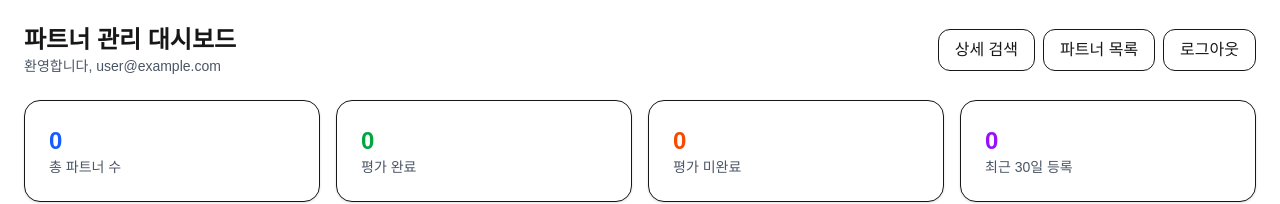
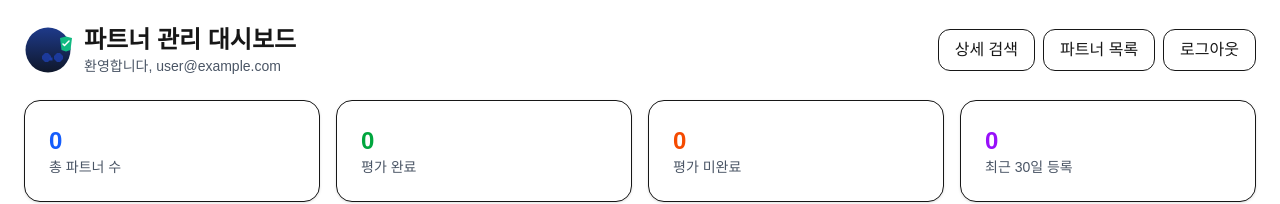
Before and after one commit to codecamp79/partner-manager, a Next.js app: page / in a window 1280 px wide. Shown: the top 204 px of the page. Built offline with nearby package versions, Linux system fonts and the light colour scheme; no server answers; the database is empty; sample sign-in values are in the browser's storage.

Commit message:
Add partner icon component and apply to homepage

```diff
--- a/src/app/page.tsx
+++ b/src/app/page.tsx
@@ -20,6 +20,7 @@ import {
 import Link from 'next/link';
 import { getUserPermissions, updateLastLogin } from '@/lib/auth';
 import { Permission, UserRole } from '@/lib/types';
+import PartnerIcon from '@/components/PartnerIcon';
 
 type Partner = {
   id: string;
@@ -220,9 +221,12 @@ export default function HomePage() {
   return (
     <div className="min-h-screen p-6">
       <div className="flex items-center justify-between mb-6">
-        <div>
-          <h1 className="text-2xl font-bold">파트너 관리 대시보드</h1>
-          <p className="text-sm text-gray-600">환영합니다, {user.email}</p>
+        <div className="flex items-center gap-3">
+          <PartnerIcon size={48} />
+          <div>
+            <h1 className="text-2xl font-bold">파트너 관리 대시보드</h1>
+            <p className="text-sm text-gray-600">환영합니다, {user.email}</p>
+          </div>
         </div>
         <div className="flex gap-2">
           <Link
--- /dev/null
+++ b/src/components/PartnerIcon.tsx
@@ -0,0 +1,53 @@
+import React from 'react';
+
+interface PartnerIconProps {
+  size?: number;
+  className?: string;
+}
+
+export default function PartnerIcon({ size = 64, className = '' }: PartnerIconProps) {
+  return (
+    <svg
+      width={size}
+      height={size}
+      viewBox="0 0 64 64"
+      fill="none"
+      xmlns="http://www.w3.org/2000/svg"
+      className={className}
+    >
+      {/* 배경 원형 */}
+      <circle cx="32" cy="32" r="30" fill="url(#gradient)" stroke="url(#glow)" strokeWidth="2"/>
+
+      {/* 핸드셰이크 */}
+      <g transform="translate(16, 28)">
+        {/* 왼쪽 손 */}
+        <path d="M8 12 L12 8 L16 8 L20 12 L20 16 L16 20 L12 20 L8 16 Z" fill="#1e40af" opacity="0.8"/>
+        {/* 오른쪽 손 */}
+        <path d="M24 12 L28 8 L32 8 L36 12 L36 16 L32 20 L28 20 L24 16 Z" fill="#1e40af" opacity="0.8"/>
+        {/* 손가락 연결부 */}
+        <path d="M18 14 L22 14 L22 18 L18 18 Z" fill="#1e40af" opacity="0.9"/>
+      </g>
+
+      {/* 방패와 체크마크 */}
+      <g transform="translate(40, 12)">
+        {/* 방패 */}
+        <path d="M8 4 L16 2 L24 4 L22 20 L16 22 L10 20 Z" fill="#10b981"/>
+        {/* 체크마크 */}
+        <path d="M12 12 L14 14 L20 8" stroke="white" strokeWidth="2" strokeLinecap="round" strokeLinejoin="round"/>
+      </g>
+
+      {/* 그라디언트 정의 */}
+      <defs>
+        <linearGradient id="gradient" x1="0%" y1="0%" x2="0%" y2="100%">
+          <stop offset="0%" style={{ stopColor: '#1e3a8a', stopOpacity: 1 }} />
+          <stop offset="100%" style={{ stopColor: '#0f172a', stopOpacity: 1 }} />
+        </linearGradient>
+
+        <radialGradient id="glow" cx="50%" cy="50%" r="50%">
+          <stop offset="0%" style={{ stopColor: '#3b82f6', stopOpacity: 0.6 }} />
+          <stop offset="100%" style={{ stopColor: '#3b82f6', stopOpacity: 0 }} />
+        </radialGradient>
+      </defs>
+    </svg>
+  );
+}
```
Also changed, not shown: public/partner-icon.svg (added).
